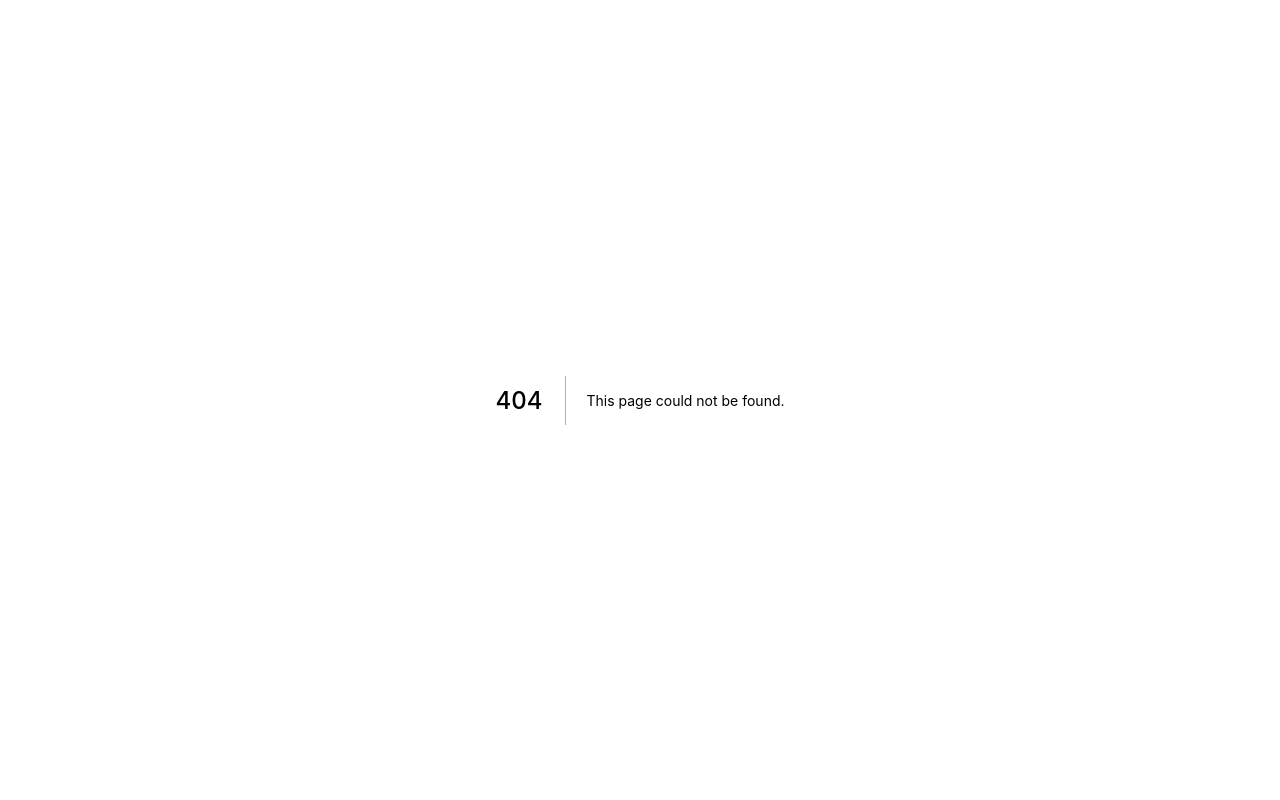
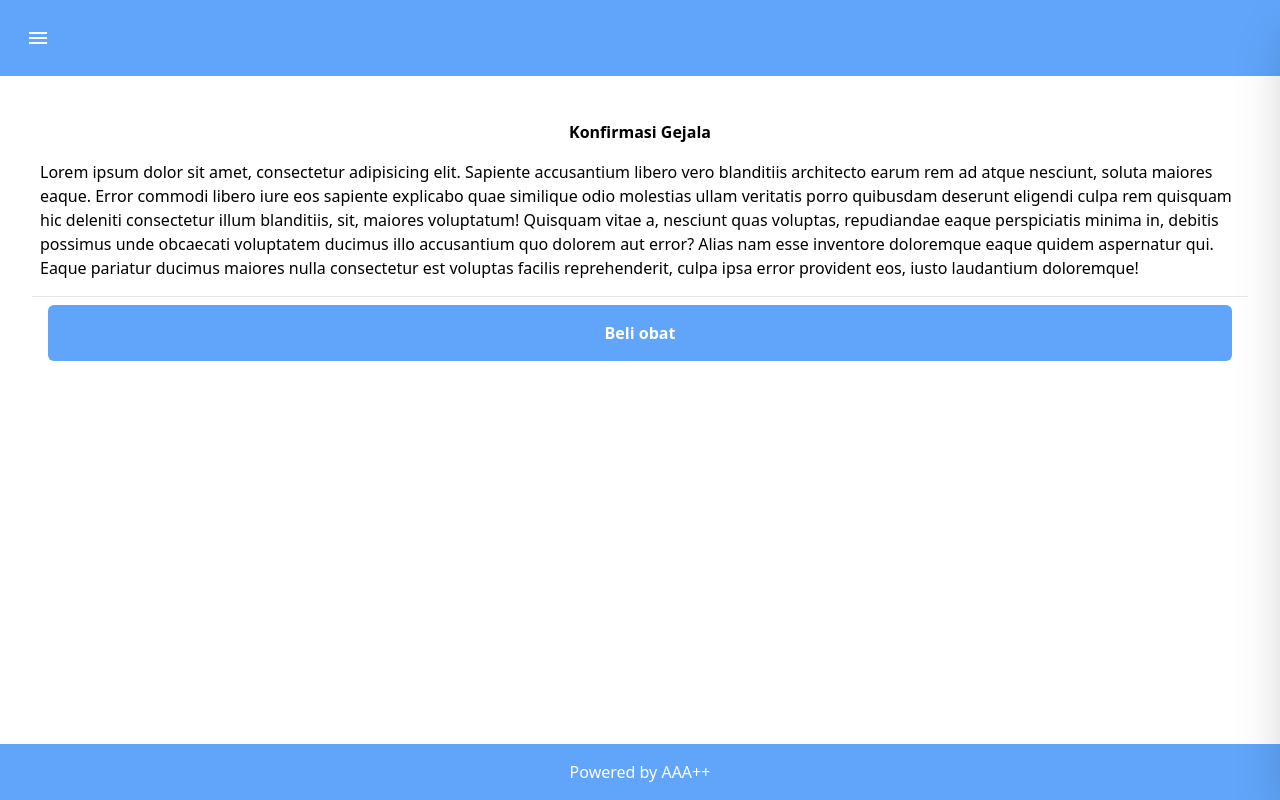
Before and after one commit to yuandahanif/servo-fe, a Next.js app: page /confirm in a window 1280 px wide. Before the commit this address had no page. Built offline with nearby package versions, Linux system fonts and the light colour scheme; what @tailwindcss/typography would draw is missing.

Commit message:
add confirm symtoms page

```diff
--- /dev/null
+++ b/pages/confirm/index.tsx
@@ -0,0 +1,78 @@
+import Layout from '../../components/layout'
+import Head from 'next/head'
+import { MouseEvent, useEffect, useRef, useState } from 'react'
+import { useRouter } from 'next/router'
+
+const sympthomsFromDB = [
+  'batuk',
+  'pusing',
+  'demam',
+  'sesak nafas',
+  'ngantuk',
+  'mager',
+  'mager banget',
+  'batuk lebay',
+  'batu jaim',
+  'batuk berdahak',
+  'sedih',
+  'gabut',
+  'kurang kerjaan',
+]
+
+export default function Confirm() {
+  const router = useRouter()
+  const { sympthoms } = router.query
+
+  const redirectToBuyPage = (event: MouseEvent<HTMLButtonElement>) => {
+    event.preventDefault()
+
+    router.push({
+      pathname: '/confirm',
+      query: {
+        sympthoms: [],
+      },
+    })
+  }
+
+  return (
+    <Layout>
+      <Head>
+        <title>Konfirmasi | Servo</title>
+        <meta name="description" content="Memilih gejala" />
+      </Head>
+
+      <div className="py-2 flex flex-col items-center">
+        <h1 className="prose prose-2xl font-bold">Konfirmasi Gejala</h1>
+
+        <div className="my-4 px-2">
+          {/* TODO: pake pdf aja biar lebih bagus :v */}
+          <p className="prose prose-sm">
+            Lorem ipsum dolor sit amet, consectetur adipisicing elit. Sapiente
+            accusantium libero vero blanditiis architecto earum rem ad atque
+            nesciunt, soluta maiores eaque. Error commodi libero iure eos
+            sapiente explicabo quae similique odio molestias ullam veritatis
+            porro quibusdam deserunt eligendi culpa rem quisquam hic deleniti
+            consectetur illum blanditiis, sit, maiores voluptatum! Quisquam
+            vitae a, nesciunt quas voluptas, repudiandae eaque perspiciatis
+            minima in, debitis possimus unde obcaecati voluptatem ducimus illo
+            accusantium quo dolorem aut error? Alias nam esse inventore
+            doloremque eaque quidem aspernatur qui. Eaque pariatur ducimus
+            maiores nulla consectetur est voluptas facilis reprehenderit, culpa
+            ipsa error provident eos, iusto laudantium doloremque!
+          </p>
+        </div>
+
+        <div
+          className={`bg-white w-full flex flex-col justify-center p-4 py-2 border-t`}
+        >
+          <button
+            onClick={redirectToBuyPage}
+            className="p-4 bg-blue-400 rounded-md text-white text-base font-semibold"
+          >
+            Beli obat
+          </button>
+        </div>
+      </div>
+    </Layout>
+  )
+}
--- a/pages/symptom/[id].tsx
+++ b/pages/symptom/[id].tsx
@@ -40,6 +40,24 @@ export default function Home() {
     })
   }
 
+  const redirectToConfirmPage = (event: MouseEvent<HTMLButtonElement>) => {
+    event.preventDefault()
+    const selectedSymthoms: number[] | null = []
+    sympthomChecked.filter((s, i) => {
+      if (s) {
+        console.log('file: [id].tsx ~ line 46 ~ selectedSymthoms ~  i', i)
+        selectedSymthoms.push(i)
+      }
+    })
+
+    router.push({
+      pathname: '/confirm',
+      query: {
+        sympthoms: selectedSymthoms,
+      },
+    })
+  }
+
   return (
     <Layout>
       <Head>
@@ -50,7 +68,8 @@ export default function Home() {
       <div className="py-2 flex flex-col items-center relative">
         <h1 className="prose prose-2xl font-bold">Pilih Gejala</h1>
         <span className="mb-3 mt-4">
-          Mesin <span className="bg-green-200 p-1 rounded-md">{id}</span> Siap digunakan!
+          Mesin <span className="bg-green-200 p-1 rounded-md">{id}</span> Siap
+          digunakan!
         </span>
         <span className="mb-3">Silahkan pilih gejala:</span>
 
@@ -88,7 +107,7 @@ export default function Home() {
             <div className="right-section">{symptomCount}</div>
           </div>
           <button
-            onClick={() => {}}
+            onClick={redirectToConfirmPage}
             className="p-4 bg-blue-400 rounded-md text-white text-base font-semibold"
           >
             Konfirmasi pilihan
--- a/pages/symptom/info.tsx
+++ /dev/null
@@ -1,5 +0,0 @@
-function info() {
-  return <div>diagnosis card</div>
-}
-
-export default info
```
